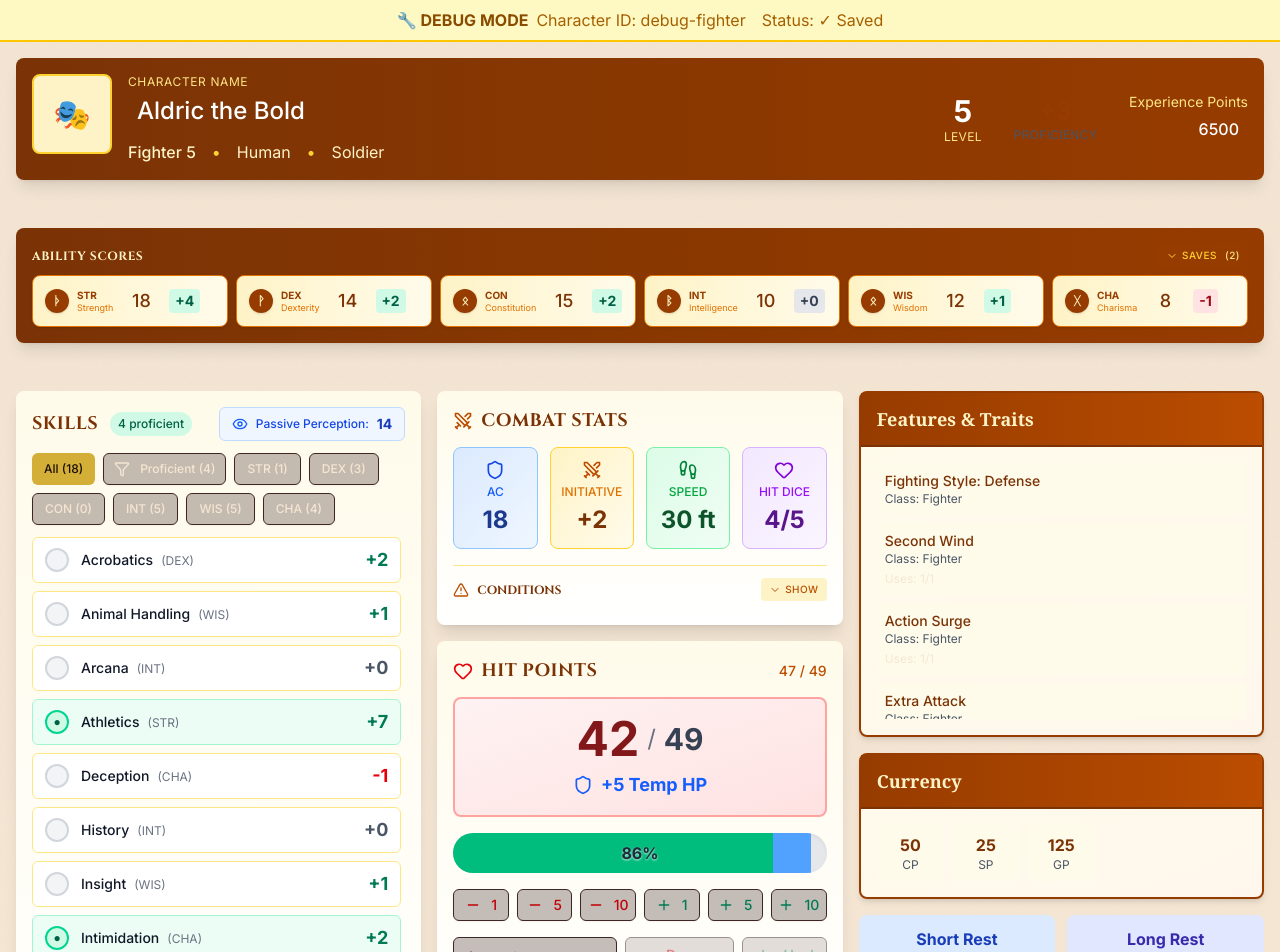
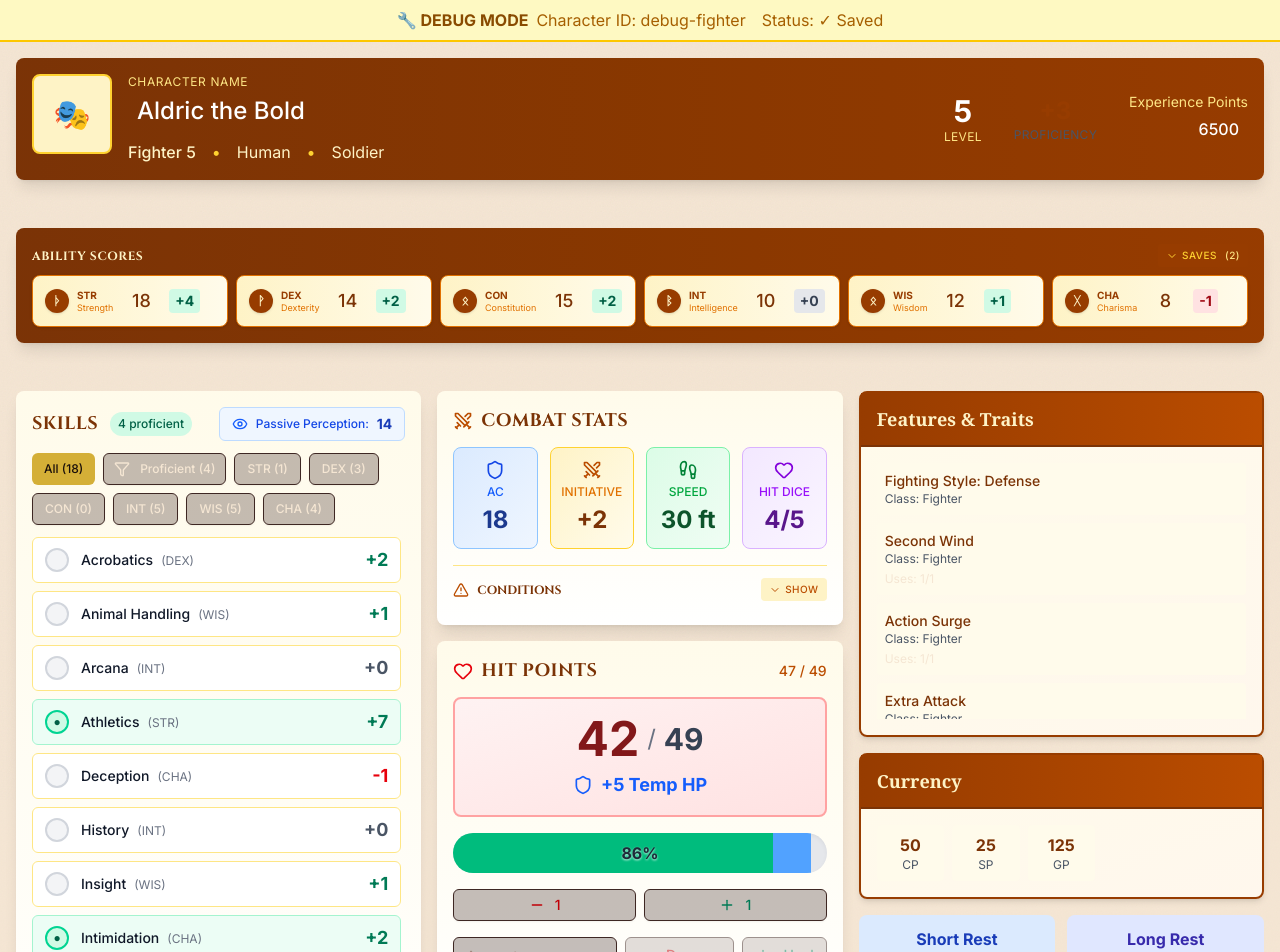
Before and after one commit to xvvcs/DnD-for-brokies, a Next.js app: page /characters/debug-fighter in a window 1280 px wide. Shown: the top 952 px of the page. Built offline with nearby package versions, Linux system fonts and the light colour scheme.

Commit message:
fix: decluttered hp panel

```diff
--- a/src/components/character-sheet/HPTracker.tsx
+++ b/src/components/character-sheet/HPTracker.tsx
@@ -225,57 +225,23 @@ export function HPTracker({
         </div>
       </div>
 
-      {/* Quick Damage/Heal Buttons */}
-      <div className="grid grid-cols-6 gap-2 mb-4">
+      {/* Quick +1/-1 Buttons */}
+      <div className="flex gap-2 mb-4">
         <Button
           variant="outline"
           size="sm"
           onClick={() => applyDamage(1)}
-          className="bg-red-50 hover:bg-red-100 text-red-700 border-red-300"
+          className="flex-1 bg-red-50 hover:bg-red-100 text-red-700 border-red-300"
         >
-          <Minus className="w-3 h-3 mr-1" />1
-        </Button>
-        <Button
-          variant="outline"
-          size="sm"
-          onClick={() => applyDamage(5)}
-          className="bg-red-50 hover:bg-red-100 text-red-700 border-red-300"
-        >
-          <Minus className="w-3 h-3 mr-1" />5
-        </Button>
-        <Button
-          variant="outline"
-          size="sm"
-          onClick={() => applyDamage(10)}
-          className="bg-red-50 hover:bg-red-100 text-red-700 border-red-300"
-        >
-          <Minus className="w-3 h-3 mr-1" />
-          10
+          <Minus className="w-4 h-4 mr-1" />1
         </Button>
         <Button
           variant="outline"
           size="sm"
           onClick={() => applyHealing(1)}
-          className="bg-emerald-50 hover:bg-emerald-100 text-emerald-700 border-emerald-300"
+          className="flex-1 bg-emerald-50 hover:bg-emerald-100 text-emerald-700 border-emerald-300"
         >
-          <Plus className="w-3 h-3 mr-1" />1
-        </Button>
-        <Button
-          variant="outline"
-          size="sm"
-          onClick={() => applyHealing(5)}
-          className="bg-emerald-50 hover:bg-emerald-100 text-emerald-700 border-emerald-300"
-        >
-          <Plus className="w-3 h-3 mr-1" />5
-        </Button>
-        <Button
-          variant="outline"
-          size="sm"
-          onClick={() => applyHealing(10)}
-          className="bg-emerald-50 hover:bg-emerald-100 text-emerald-700 border-emerald-300"
-        >
-          <Plus className="w-3 h-3 mr-1" />
-          10
+          <Plus className="w-4 h-4 mr-1" />1
         </Button>
       </div>
 
```
